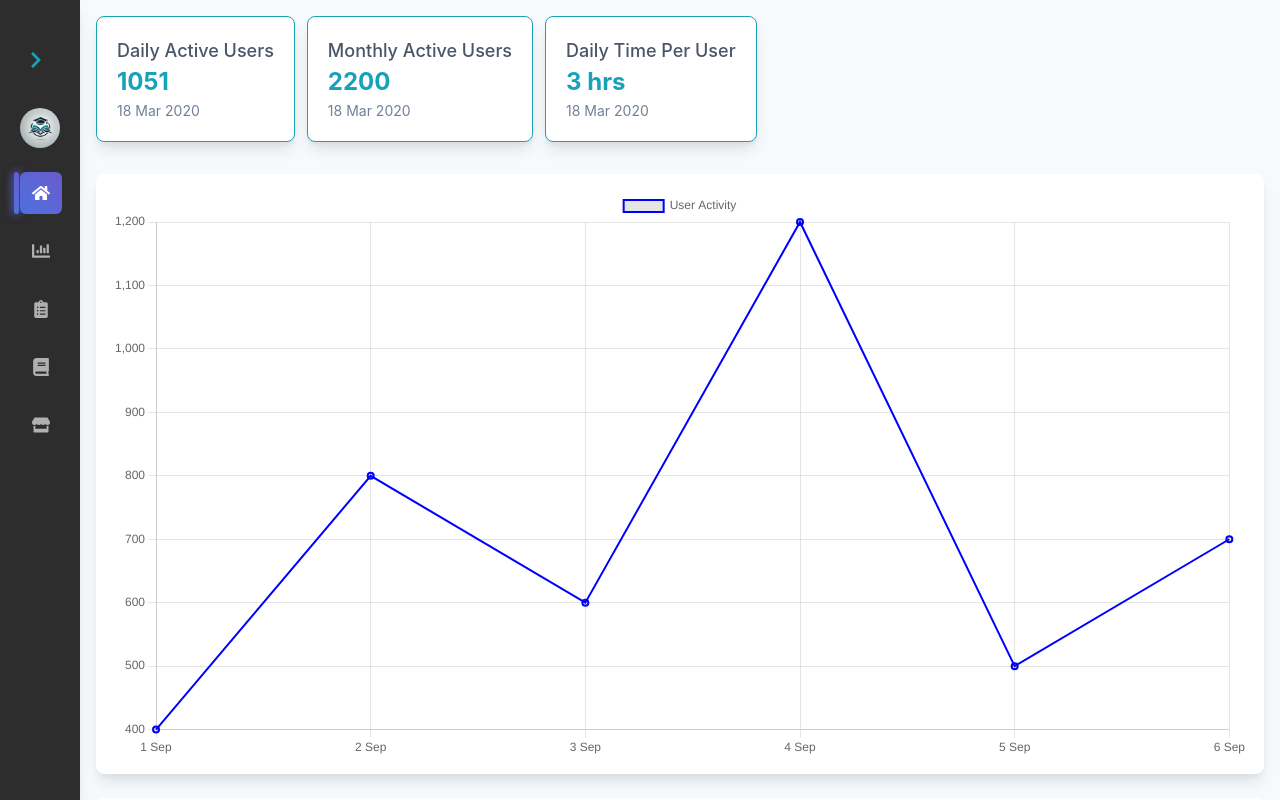
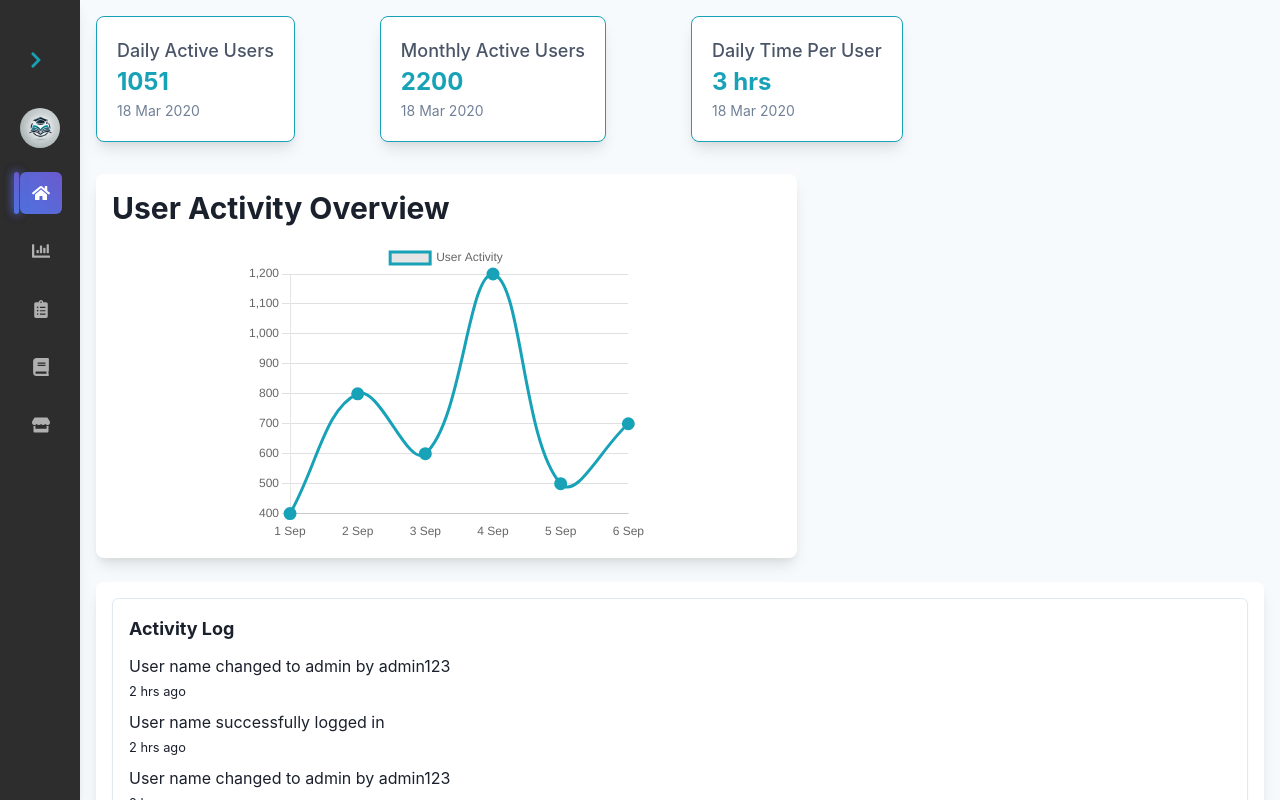
Before and after one commit to Ragshahini/Dashboard, a React (Create React App) app: page / in a window 1280 px wide. Shown: the top 800 px of the page. Built offline with nearby package versions, Linux system fonts and the light colour scheme.

Commit message:
Updated Chart

```diff
--- a/src/App.js
+++ b/src/App.js
@@ -1,4 +1,4 @@
-import { Box, Flex } from "@chakra-ui/react";
+import { Box, Flex, Heading } from "@chakra-ui/react";
 import Sidebar from "./Components/Sidebar";
 import StatCard from "./Components/StatCard";
 import UserActivityChart from "./Components/UserActivityChart";
@@ -10,15 +10,16 @@ function App() {
       <Sidebar />
       <Box flex="1" p={4}> {/* Reduced padding for the main content */}
         <Flex direction="column" gap={2}> {/* Reduced gap between Flex items */}
-          <Flex gap={3} wrap="wrap" justify="flex-start"> {/* Adjusted to bring cards closer */}
+          <Flex gap={85} wrap="wrap" justify="flex-start"> {/* Adjusted to bring cards closer */}
             <StatCard title="Daily Active Users" value="1051" date="18 Mar 2020" />
             <StatCard title="Monthly Active Users" value="2200" date="18 Mar 2020" />
             <StatCard title="Daily Time Per User" value="3 hrs" date="18 Mar 2020" />
           </Flex>
-          <Box mt={4} bg="white" p={4} borderRadius="lg" boxShadow="lg"> {/* Reduced margin-top */}
+          <Box mt={4} bg="white" p={4} borderRadius="lg" boxShadow="lg" w="60%"> {/* Reduced width to 70% */}
+            <Heading as="h3" size="lg" mb={4}>User Activity Overview</Heading> {/* Heading added */}
             <UserActivityChart />
           </Box>
-          <Box mt={4} bg="white" p={4} borderRadius="lg" boxShadow="lg"> {/* Reduced margin-top */}
+          <Box mt={4} bg="white" p={4} borderRadius="lg" boxShadow="lg">
             <ActivityLog />
           </Box>
         </Flex>
--- a/src/Components/UserActivityChart.js
+++ b/src/Components/UserActivityChart.js
@@ -12,14 +12,55 @@ const UserActivityChart = () => {
       {
         label: "User Activity",
         data: [400, 800, 600, 1200, 500, 700],
-        borderColor: "blue",
-        borderWidth: 2,
+        borderColor: "#17a2b8", // Using the #17a2b8 color
+        borderWidth: 3,
         fill: false,
+        pointRadius: 5, // Adding more visible data points
+        pointBackgroundColor: "#17a2b8", // Point color matching the line color
+        tension: 0.4, // Smoother line
+        hoverBackgroundColor: "#17a2b8", // Highlighting color when hovering over points
       },
     ],
   };
 
-  return <Line data={data} />;
+  const options = {
+    responsive: true,
+    maintainAspectRatio: false, // Allow resizing for smaller charts
+    animation: {
+      duration: 1500, // Animation duration for better effect
+      easing: "easeInOutQuad", // Smooth animation easing
+    },
+    scales: {
+      x: {
+        grid: {
+          display: false, // Hides x-axis grid for a cleaner look
+        },
+      },
+      y: {
+        grid: {
+          color: "#e0e0e0", // Light grid lines for better contrast
+        },
+        ticks: {
+          beginAtZero: true, // Ensures the y-axis starts at zero
+        },
+      },
+    },
+    plugins: {
+      tooltip: {
+        backgroundColor: "#17a2b8", // Tooltip background color
+        titleColor: "#fff", // Tooltip title color
+        bodyColor: "#fff", // Tooltip body color
+        borderColor: "#17a2b8", // Border color for tooltips
+        borderWidth: 1,
+      },
+    },
+  };
+
+  return (
+    <div style={{ width: "60%", height: "300px", margin: "0 auto" }}> {/* Reduced size and centered */}
+      <Line data={data} options={options} />
+    </div>
+  );
 };
 
 export default UserActivityChart;
```
